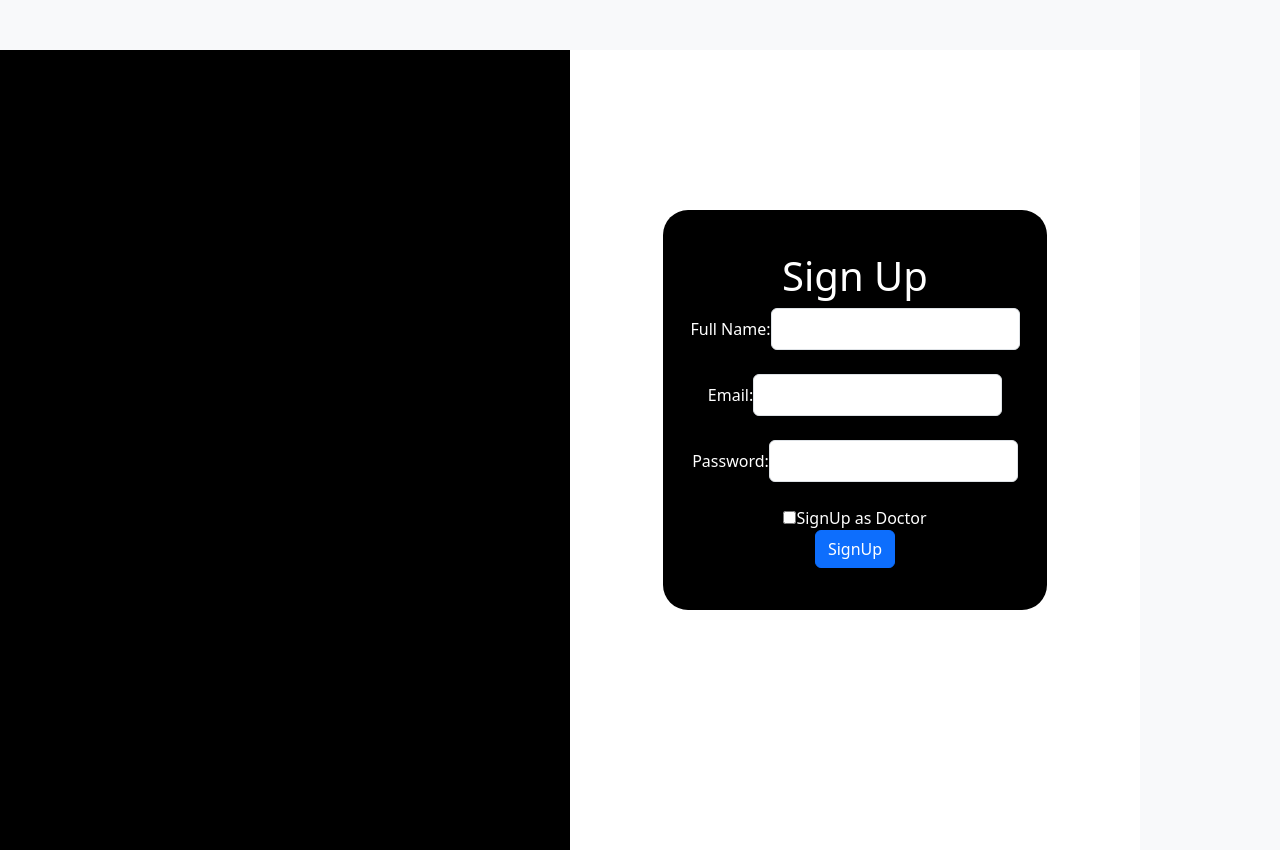
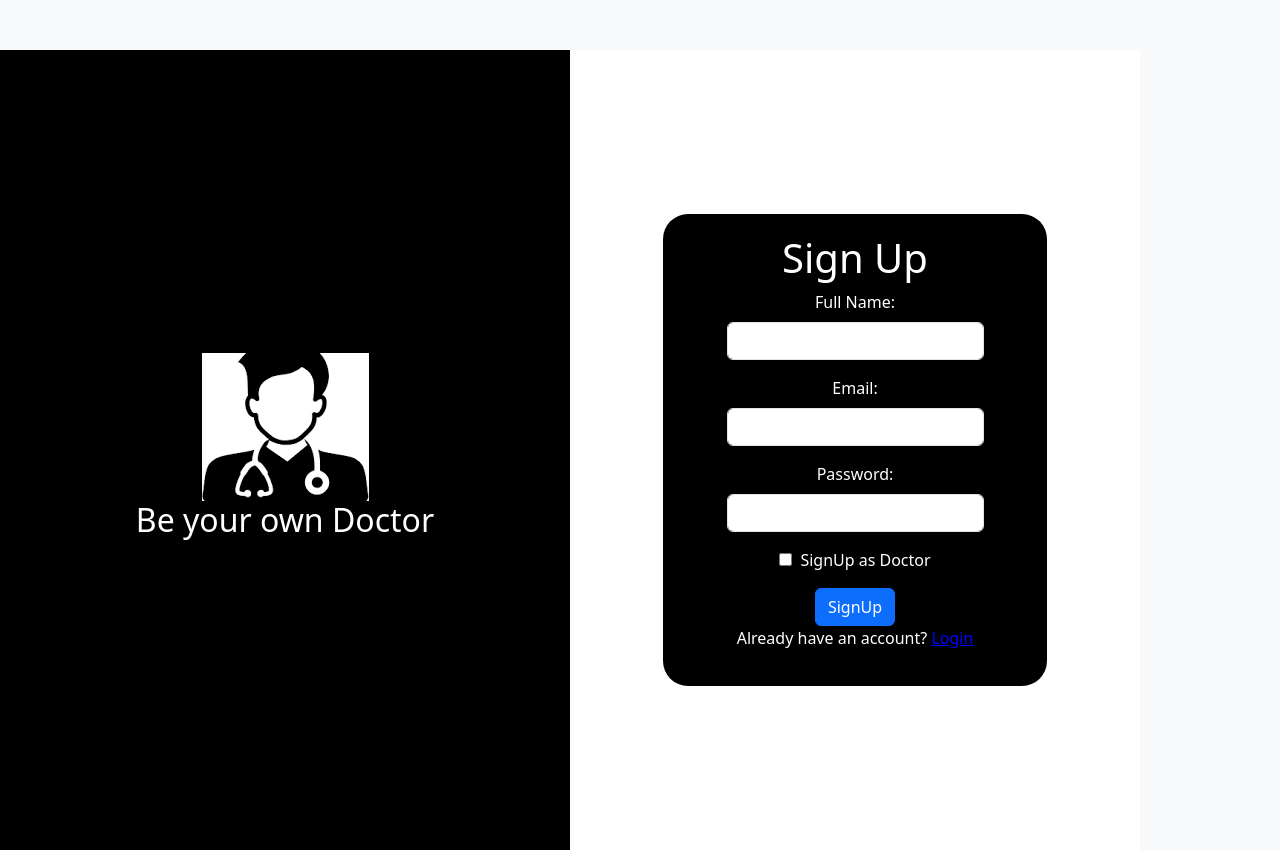
Before and after one commit to ilyas122/CMPE_285-Final-Project, a React (Create React App) app in the folder frontend/: page /signup in a window 1280 px wide. Built offline with nearby package versions, Linux system fonts and the light colour scheme.

Commit message:
Updated styling for Login and Sign-up page

```diff
--- a/frontend/src/Pages/LoginComponent/Login.css
+++ b/frontend/src/Pages/LoginComponent/Login.css
@@ -1,38 +1,69 @@
-/* h1{
-    background-color: red;
-    color: blue;
-} */
-.container{
-    margin:0px !important;
+/* Apply styles globally */
+
+/* Override container margin */
+.container {
+    margin: 0 !important;
 }
-.leftLoginOutlier{
+
+/* Left side login outlier */
+.leftLoginOutlier {
     height: 100vh;
-    background-color:black;
+    background-image: black; /* Gradient background */
+    background-size: cover;
+    background-position: center;
     color: white;
+    display: flex; /* Make it a flex container */
+    justify-content: center; /* Center the content horizontally */
+    align-items: center; /* Center the content vertically */
 }
-.RightLoginOutlier{
+
+.content {
+    text-align: center; /* Center the text */
+    padding: 20px; /* Add padding for spacing */
+}
+
+h2 {
+    font-size: 2rem; /* Adjust the font size */
+    font-weight: bold; /* Make the text bold */
+}
+
+
+/* Center content within leftLoginOutlier */
+.content {
+    text-align: center;
+}
+
+/* Right side login outlier */
+.RightLoginOutlier {
     height: 100vh;
-    background-color:white;
+    background-color: white;
     color: black;
 }
 
-.loginContainer{
+/* Login container */
+.loginContainer {
     justify-content: center;
     align-items: center;
     display: flex;
-    min-height: 90vh; /* Ensure login box is visible even on full screen */
-    /* background-color: #f0f0f0; */
+    min-height: 90vh;
 }
-.loginBox{
-    border-color: black;
+
+/* Login box */
+.loginBox {
+    display: flex;
+    flex-direction: column;
     border-radius: 25px;
-    background-color:black;
+    background-color: black;
     color: white;
     min-width: 30vw;
     min-height: 50vh;
     justify-content: center;
     align-items: center;
-    display: flex;
     text-align: center;
+}
 
+/* Signup button */
+.signupButton {
+    margin-top: 20px;
+    margin-bottom: 20px;
 }
--- a/frontend/src/Pages/LoginComponent/Login.js
+++ b/frontend/src/Pages/LoginComponent/Login.js
@@ -1,6 +1,7 @@
 import React, { useState, useEffect } from "react";
 import "./Login.css";
 import axios from "axios";
+
 import { useNavigate } from 'react-router-dom';
 
 function Login() {
@@ -33,38 +34,49 @@ function Login() {
         }
     };
 
+
+
+
+
     return (
-        <div>
-            <div className="container LoginOutlier">
+
+        <div className="container">
             <div className="row">
-                    <div className="col leftLoginOutlier"></div>
-                    <div className="col RightLoginOutlier">
+                <div className="col-6 leftLoginOutlier">
+                    <div className="content">
+                        <img src="./image.png" alt="Doctor" />
+                        <h2>Be your own Doctor</h2>
+                    </div>
+                </div>
+                <div className="col-6">
                     <div className="container loginContainer">
                         <div className="loginBox">
                             <form onSubmit={handleLogin}>
                                 <h1>Login</h1>
-                                    <div>
-                                        <label htmlFor="email" className="mb-2">Email: </label>
-                                        <input type="email" id="email" className="border border-gray-300 p-2 rounded mb-4" value={email} onChange={(e) => setEmail(e.target.value)} required />
+                                <div className="form-group">
+                                    <label htmlFor="email" className="mb-2">Email:</label>
+                                    <input type="email" id="email" className="form-control mb-4" value={email} onChange={(e) => setEmail(e.target.value)} required />
                                 </div>
-                                    <div>
-                                        <label htmlFor="password" className="mb-2">Password: </label>
-                                        <input type="password" id="password" className="border border-gray-300 p-2 rounded mb-4" value={password} onChange={(e) => setPassword(e.target.value)} required />
+                                <div className="form-group">
+                                    <label htmlFor="password" className="mb-2">Password:</label>
+                                    <input type="password" id="password" className="form-control mb-4" value={password} onChange={(e) => setPassword(e.target.value)} required />
                                 </div>
                                 {error && <div className="text-red-500">{error}</div>}
-                                    <div>
-                                        <input type="checkbox" id="isDoctor" checked={isDoctor} onChange={() => setIsDoctor(!isDoctor)} />
-                                        <label htmlFor="isDoctor" className="ml-2">Login as Doctor</label>
+                                <div className="form-group mb-3">
+                                    <div className="form-check">
+                                        <input type="checkbox" id="isDoctor" checked={isDoctor} onChange={() => setIsDoctor(!isDoctor)} className="form-check-input" />
+                                        <label htmlFor="isDoctor" className="form-check-label ml-2">Login as Doctor</label>
                                     </div>
-                                    <button type="submit" className="btn btn-primary">Login</button>
+                                </div>
+                                <button type="submit" className="btn btn-primary mr-2">Login</button>
+                                <button className="btn btn-primary" onClick={()=>navigate('/signup')} style={{ marginLeft: '10px' }}>Sign Up</button>
                             </form>
-                                <button className="btn btn-primary" onClick={()=>navigate('/signup')}>Sign Up</button>
                         </div>
                     </div>
                 </div>
             </div>
         </div>
-        </div>
+
     );
 }
 
--- a/frontend/src/Pages/SignUpComponent/SignUp.css
+++ b/frontend/src/Pages/SignUpComponent/SignUp.css
@@ -1,38 +1,84 @@
-/* h1{
-    background-color: red;
-    color: blue;
-} */
-.container{
-    margin:0px !important;
-}
-.leftLoginOutlier{
-    height: 100vh;
-    background-color:black;
-    color: white;
-}
-.RightLoginOutlier{
-    height: 100vh;
-    background-color:white;
-    color: black;
+/* SignUp.css */
+
+/* Container */
+.container {
+    margin: 0 !important;
 }
 
-.loginContainer{
+/* Left Container */
+.leftLoginOutlier {
+    height: 100vh;
+    background-color: black;
+    color: white;
+    display: flex;
+    flex-direction: column;
     justify-content: center;
     align-items: center;
+}
+
+/* Right Container */
+.RightLoginOutlier {
+    height: 100vh;
+    background-color: white;
+    color: black;
     display: flex;
-    min-height: 90vh; /* Ensure login box is visible even on full screen */
-    /* background-color: #f0f0f0; */
+    justify-content: center;
+    align-items: center;
 }
-.loginBox{
+
+/* Login Container */
+.loginContainer {
+    display: flex;
+    justify-content: center;
+    align-items: center;
+    min-height: 90vh;
+}
+
+/* Login Box */
+.loginBox {
     border-color: black;
     border-radius: 25px;
-    background-color:black;
+    background-color: black;
     color: white;
     min-width: 30vw;
     min-height: 50vh;
+    display: flex;
+    flex-direction: column;
     justify-content: center;
     align-items: center;
-    display: flex;
+    padding: 20px;
     text-align: center;
+}
 
+/* Form Inputs */
+.border {
+    border: 1px solid #ced4da;
 }
+
+.p-2 {
+    padding: 0.5rem !important;
+}
+
+.rounded {
+    border-radius: 0.25rem !important;
+}
+
+.mb-4 {
+    margin-bottom: 1rem !important;
+}
+
+/* Checkbox */
+.ml-2 {
+    margin-left: 0.5rem !important;
+}
+
+/* Submit Button */
+.mt-3 {
+    margin-top: 1rem !important;
+}
+
+/* Already have an account link */
+a {
+    color: blue;
+    text-decoration: underline;
+}
--- a/frontend/src/Pages/SignUpComponent/SignUp.js
+++ b/frontend/src/Pages/SignUpComponent/SignUp.js
@@ -36,53 +36,69 @@ function SignUp() {
     };
 
     return (
-        <div>
         <div className="container LoginOutlier">
     <div className="row">
-                    <div className="col leftLoginOutlier"></div>
+        <div className="col-6 leftLoginOutlier">
+            <div className="content">
+                <img src="./image.png" alt="Doctor" />
+                <h2>Be your own Doctor</h2>
+            </div>
+        </div>
         <div className="col RightLoginOutlier">
             <div className="container loginContainer">
                 <div className="loginBox">
                     <form onSubmit={handleSignUp}>
                         <h1>Sign Up</h1>
-                                    {isDoctor && <div>
+                        {/* Full Name Input */}
+                        {!isDoctor && (
+                            <div className="form-group">
+                                <label htmlFor="fullname" className="mb-2">Full Name: </label>
+                                <input type="text" id="fullname" className="form-control mb-4" value={fullname} onChange={(e) => setFullName(e.target.value)} required />
+                            </div>
+                        )}
+                        {/* Email Input */}
+                        <div className="form-group">
+                            <label htmlFor="email" className="mb-2">Email: </label>
+                            <input type="email" id="email" className="form-control mb-4" value={email} onChange={(e) => setEmail(e.target.value)} required />
+                        </div>
+                        {/* Password Input */}
+                        <div className="form-group">
+                            <label htmlFor="password" className="mb-2">Password: </label>
+                            <input type="password" id="password" className="form-control mb-4" value={password} onChange={(e) => setPassword(e.target.value)} required />
+                        </div>
+                        {/* Additional fields for doctors */}
+                        {isDoctor && (
+                            <>
+                                {/* Name Input */}
+                                <div className="form-group">
                                     <label htmlFor="name" className="mb-2">Name: </label>
-                                        <input type="text" id="name" className="border border-gray-300 p-2 rounded mb-4" value={name} onChange={(e) => setName(e.target.value)} required />
-                                    </div>}
-                                    {!isDoctor && <div>
-                                        <label htmlFor="fullname" className="mb-2">Full Name: </label>
-                                        <input type="text" id="fullname" className="border border-gray-300 p-2 rounded mb-4" value={fullname} onChange={(e) => setFullName(e.target.value)} required />
-                                    </div>}
-                                    <div>
-                                        <label htmlFor="email" className="mb-2">Email: </label>
-                                        <input type="email" id="email" className="border border-gray-300 p-2 rounded mb-4" value={email} onChange={(e) => setEmail(e.target.value)} required />
+                                    <input type="text" id="name" className="form-control mb-4" value={name} onChange={(e) => setName(e.target.value)} required />
                                 </div>
-                                    <div>
-                                        <label htmlFor="password" className="mb-2">Password: </label>
-                                        <input type="password" id="password" className="border border-gray-300 p-2 rounded mb-4" value={password} onChange={(e) => setPassword(e.target.value)} required />
+                                {/* Speciality Input */}
+                                <div className="form-group">
+                                    <label htmlFor="speciality" className="mb-2">Speciality: </label>
+                                    <input type="text" id="speciality" className="form-control mb-4" value={speciality} onChange={(e) => setSpeciality(e.target.value)} required />
                                 </div>
-                                    {isDoctor && <>
-                                    <div>
-                                        <label htmlFor="speciality" className="mb-2">Speciality: </label>
-                                        <input type="text" id="speciality" className="border border-gray-300 p-2 rounded mb-4" value={speciality} onChange={(e) => setSpeciality(e.target.value)} required />
+                                {/* Location Input */}
+                                <div className="form-group">
+                                    <label htmlFor="location" className="mb-2">Location: </label>
+                                    <input type="text" id="location" className="form-control mb-4" value={location} onChange={(e) => setLocation(e.target.value)} required />
                                 </div>
-                                    <div>
-                                        <label htmlFor="location" className="mb-2">Location: </label>
-                                        <input type="text" id="location" className="border border-gray-300 p-2 rounded mb-4" value={location} onChange={(e) => setLocation(e.target.value)} required />
+                                {/* Contact Input */}
+                                <div className="form-group">
+                                    <label htmlFor="contact" className="mb-2">Contact: </label>
+                                    <input type="text" id="contact" className="form-control mb-4" value={contact} onChange={(e) => setContact(e.target.value)} required />
                                 </div>
-                                    <div>
-                                        <label htmlFor="contact" className="mb-2">Contact: </label>
-                                        <input type="text" id="contact" className="border border-gray-300 p-2 rounded mb-4" value={contact} onChange={(e) => setContact(e.target.value)} required />
-                                    </div>
-                                    </>}
+                            </>
+                        )}
                         {error && <div className="text-red-500">{error}</div>}
                         <div>
                             <input type="checkbox" id="isDoctor" checked={isDoctor} onChange={() => setIsDoctor(!isDoctor)} />
                             <label htmlFor="isDoctor" className="ml-2">SignUp as Doctor</label>
                         </div>
-                                    <button type="submit" className="btn btn-primary">SignUp</button>
+                        <button type="submit" className="btn btn-primary mt-3">SignUp</button>
+                        <p>Already have an account? <a href="/">Login</a></p>
                     </form>
-                            </div>
                 </div>
             </div>
         </div>
```
Also changed, not shown: frontend/public/image.png (added). Lines whose indentation alone changed are shown as unchanged.
